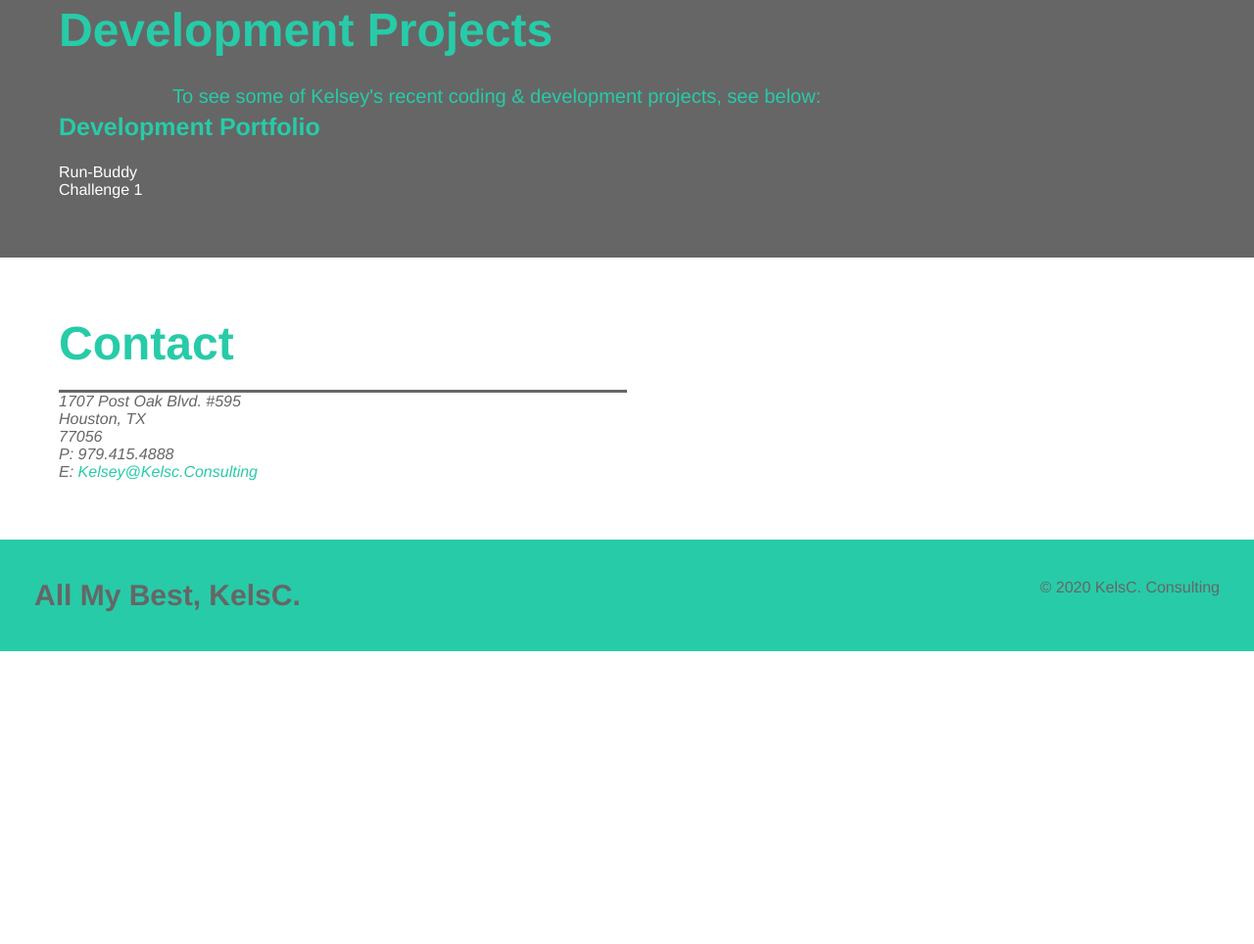
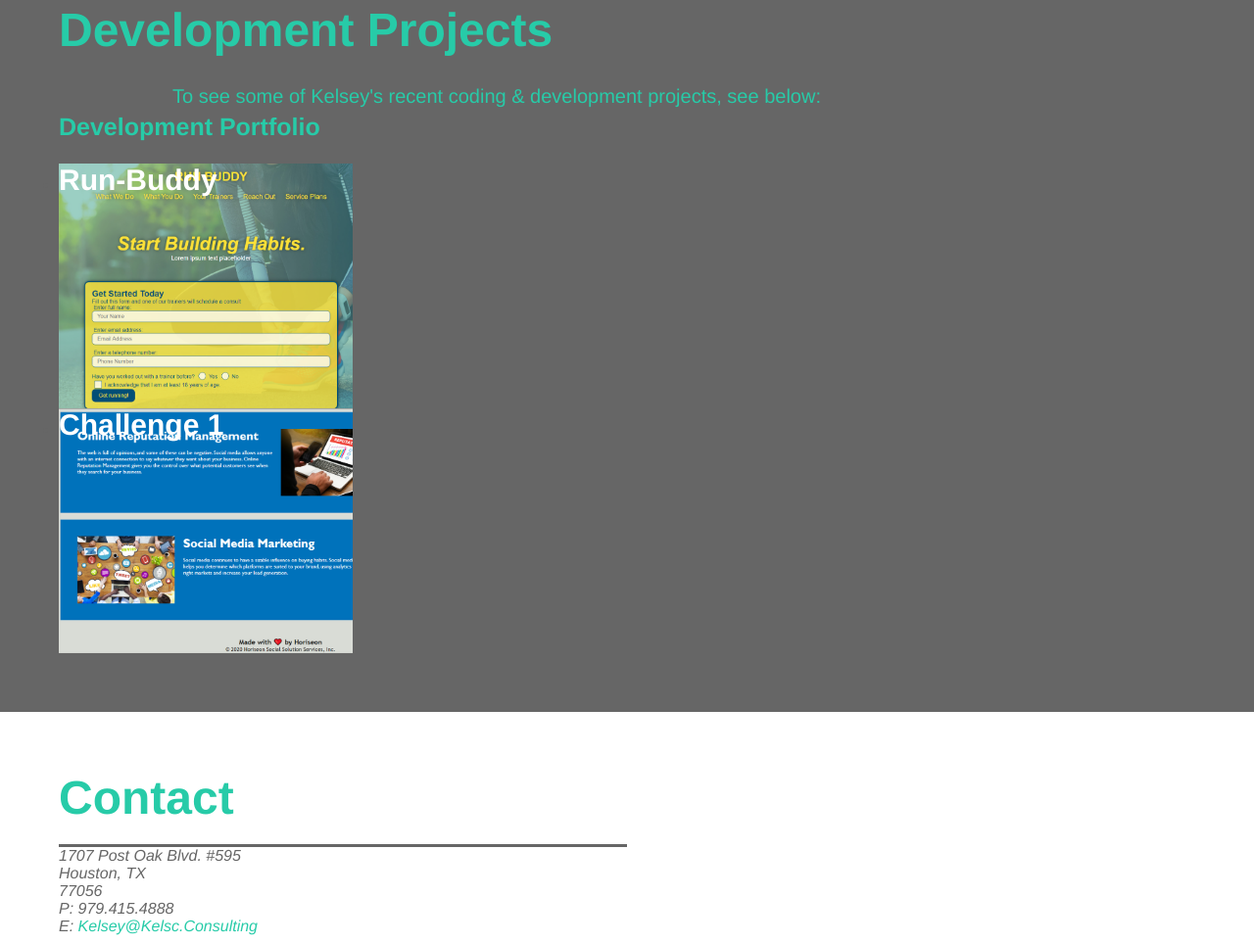
Before and after one commit to thekelsc/Challenge-2, a plain HTML site: page assets/css/index.html in a window 1280 px wide. Shown: the part 2216-3180 px from the top of the page at 98% size. Before the commit the page ends 2881 px from the top, so only its background shows below. Drawn offline with Linux system fonts and the light colour scheme.

Commit message:
add hover text

```diff
--- a/assets/css/index.html
+++ b/assets/css/index.html
@@ -140,10 +140,15 @@
                 <div>
                     <ul>
                         <li>
+                            <div class="run-buddy-img">
                             <a href="https://thekelsc.github.io/run-buddy/" alt="Run-Buddy" target="_blank"> Run-Buddy</a>
+                            </div>
                         </li>
+
                         <li>
+                            <div class="challenge-1-img">
                             <a href="https://thekelsc.github.io/Challenge-1/" alt="Challenge-1" target="_blank"> Challenge 1 </a>
+                        </div>
                         </li>
 
                     </ul>
--- a/assets/css/style.css
+++ b/assets/css/style.css
@@ -196,7 +196,26 @@ h2 {
 .development a {
     text-decoration: none;
     color: var(--White);
+    font-size: 30px;
+    font-weight: bolder;
 }
+.development a:hover {
+    font-size: 45px;
+}
+.development .run-buddy-img {
+    background-image:url("../images/Run-buddy.png");
+    height: 250px;
+    width: 300px;
+    background-size: cover;
+}
+.development .challenge-1-img {
+    background-image: url("../images/Challenge-1.png");
+    background-size: cover;
+    height: 250px;
+    width: 300px;
+    background-size: cover;
+}
+
 /* Development Projects Section Style End */
 
 /* Contact Section Style Start */
```
Also changed, not shown: assets/images/Challenge-1.png (added), assets/images/Run-buddy.png (added).
